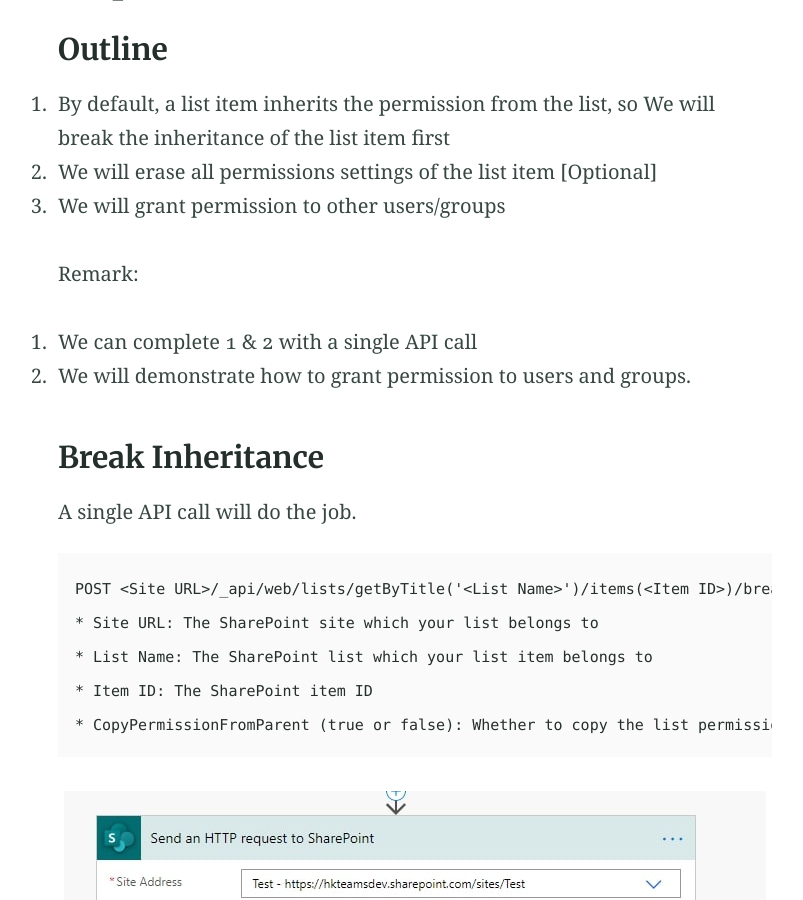
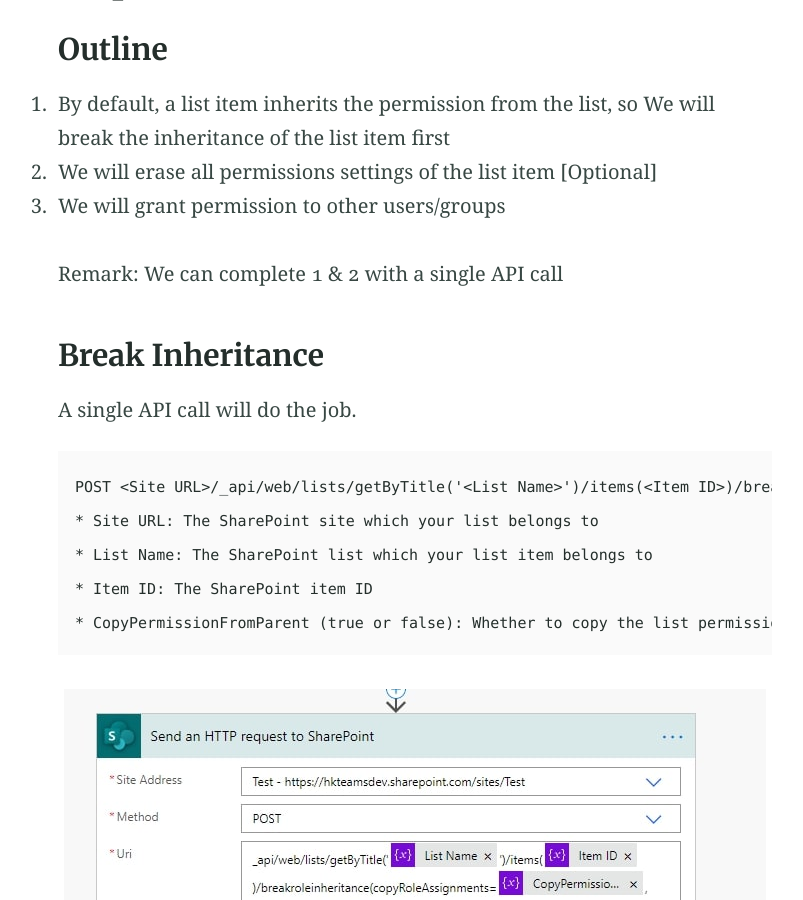
Before and after one commit to JoeHO888/JoeHo888.github.io, a Jekyll site: the page built from _posts/2020-06-10-Change-SharePoint-Online-List-Item-Permission-With-SharePoint-API.md, in a window 1280 px wide and 900 px high, scrolled down 1364 px. Shown: the whole window, without its empty margins (225-1028 px from the left). Built offline with Jekyll 4.4.1, drawn with Linux system fonts in a browser that asks for light colours; our own code applies the rules of GitHub Pages for plain Markdown files; comment, search, counter and statistics services are not loaded.

Commit message:
Revise remark in Change SharePoint Online List Item Permission With SharePoint API Post

```diff
--- a/_posts/2020-06-10-Change-SharePoint-Online-List-Item-Permission-With-SharePoint-API.md
+++ b/_posts/2020-06-10-Change-SharePoint-Online-List-Item-Permission-With-SharePoint-API.md
@@ -33,9 +33,7 @@
 2. We will erase all permissions settings of the list item [Optional]
 3. We will grant permission to other users/groups
 
-Remark:
-1. We can complete 1 & 2 with a single API call
-2. We will demonstrate how to grant permission to users and groups.
+Remark: We can complete 1 & 2 with a single API call
 
 ### Break Inheritance
 A single API call will do the job.
```
